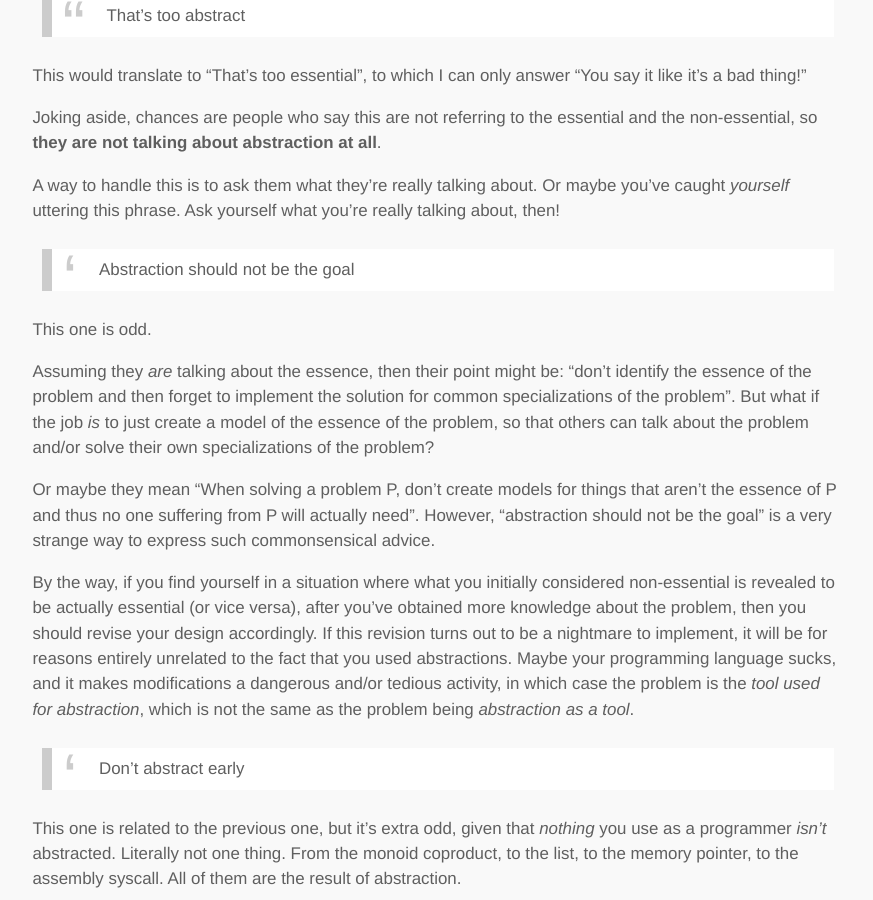
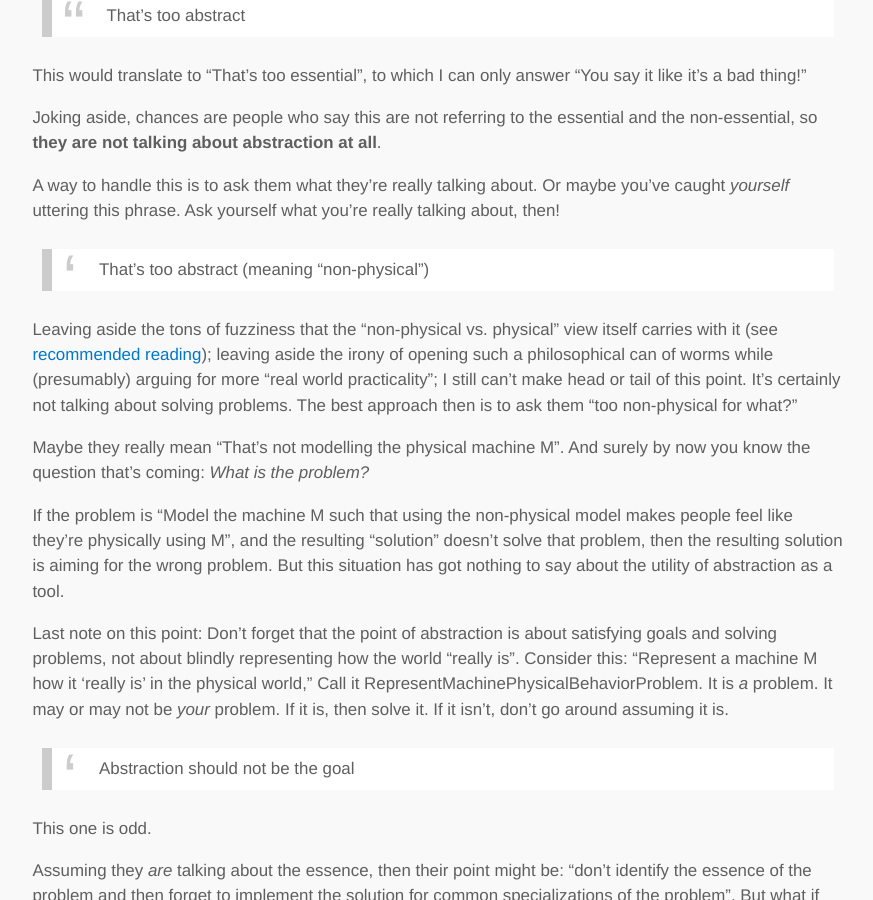
Before and after one commit to lambdatoast/lambdatoast.github.com, a Jekyll site: the page built from _posts/2014-09-20-the-point-of-abstraction.markdown, in a window 1280 px wide and 900 px high, scrolled down 2975 px. Shown: the whole window, without its empty margins (202-1075 px from the left). Built offline with Jekyll 4.4.1, drawn with Linux system fonts in a browser that asks for light colours.

Commit message:
Add comment on the non-physical meaning of abstract.

```diff
--- a/_posts/2014-09-20-the-point-of-abstraction.markdown
+++ b/_posts/2014-09-20-the-point-of-abstraction.markdown
@@ -142,6 +142,28 @@ A way to handle this is to ask them what they're really talking about. Or maybe
 caught *yourself* uttering this phrase. Ask yourself what you're really
 talking about, then!
 
+> That's too abstract (meaning "non-physical")
+
+Leaving aside the tons of fuzziness that the "non-physical vs. physical" view itself carries with it
+(see [recommended reading](#recommended-reading)); leaving aside the irony of opening
+such a philosophical can of worms while (presumably) arguing for more "real world practicality";
+I still can't make head or tail of this point. It's certainly not talking about solving problems.
+The best approach then is to ask them "too non-physical for what?"
+
+Maybe they really mean "That's not modelling the physical machine M". And surely by now you
+know the question that's coming: *What is the problem?*
+
+If the problem is "Model the machine M such that using the non-physical
+model makes people feel like they're physically using M", and the resulting
+"solution" doesn't solve that problem, then the resulting solution is aiming for the wrong problem.
+But this situation has got nothing to say about the utility of abstraction as a tool.
+
+Last note on this point: Don't forget that the point of abstraction
+is about satisfying goals and solving problems, not about blindly representing how the world
+"really is". Consider this: "Represent a machine M how it 'really is' in the physical world,"
+Call it RepresentMachinePhysicalBehaviorProblem. It is *a* problem. It may or may not
+be *your* problem. If it is, then solve it. If it isn't, don't go around assuming it is.
+
 > Abstraction should not be the goal
 
 This one is odd.
```
